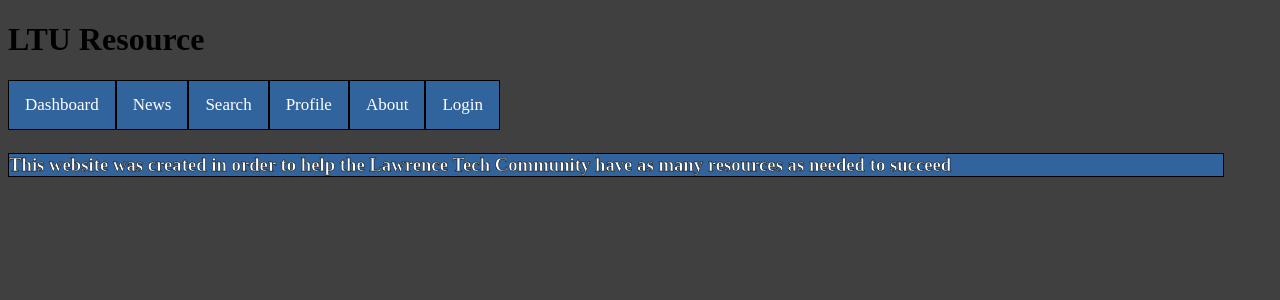
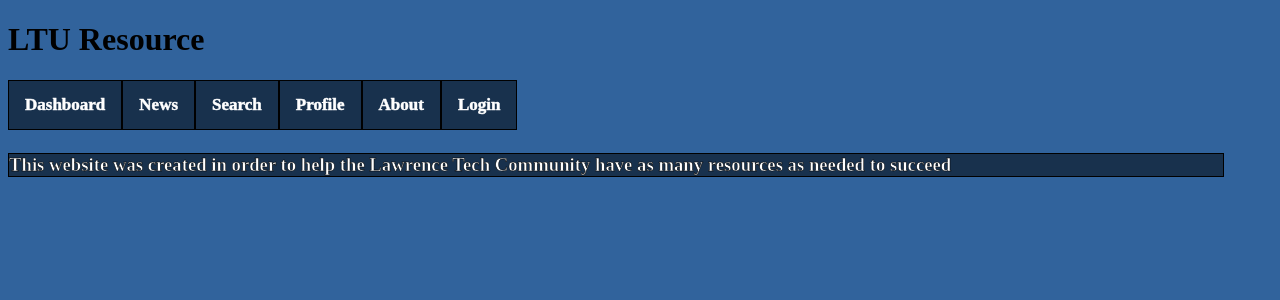
Before and after one commit to Zachary-Schoff/INT4303Project, a PHP site: page /About.html in a window 1280 px wide. Shown: the top 300 px of the page. Run offline with PHP 8.4, Linux system fonts and the light colour scheme.

Commit message:
Nik updated CSS Styling

```diff
--- a/Style.css
+++ b/Style.css
@@ -1,30 +1,31 @@
 @charset "utf-8";
 /* CSS Document */
 body{
-	background-color: rgba(0, 0, 0, 0.75);
+	background-color: #31639C;
 	width: 95%;
 	height: 95%;
 }
 .header{
-	background-color: #31639C;
+	background-color: rgba(0, 0, 0, 0.5);
 	color: white;
 	text-align: center;
 	border: 1px solid black;
 	-webkit-text-stroke: .5px black;
 }
 h3{
-	background-color: #31639C;
+	background-color: rgba(0, 0, 0, 0.5);
 	color: white;
 	text-align: left;
 	border: 1px solid black;
 	-webkit-text-stroke: .5px black;
 }
 .topnav {
-	background-color: #31639C;
+	background-color: rgba(0, 0, 0, 0.5);
 	overflow: hidden;
 	display: inline-block;
-	width: auto
-	-webkit-text-stroke: .5px black
+	width: auto;
+	-webkit-text-stroke: .5px white;
+	font-weight: bold;
 }
 .topnav a {
 	float: left;
@@ -65,7 +66,7 @@
 
 table{
 	border: .75px solid black;
-	background-color: #31639c;
+	background-color: rgba(0, 0, 0, 0.5);
 }
 
 th{
```
